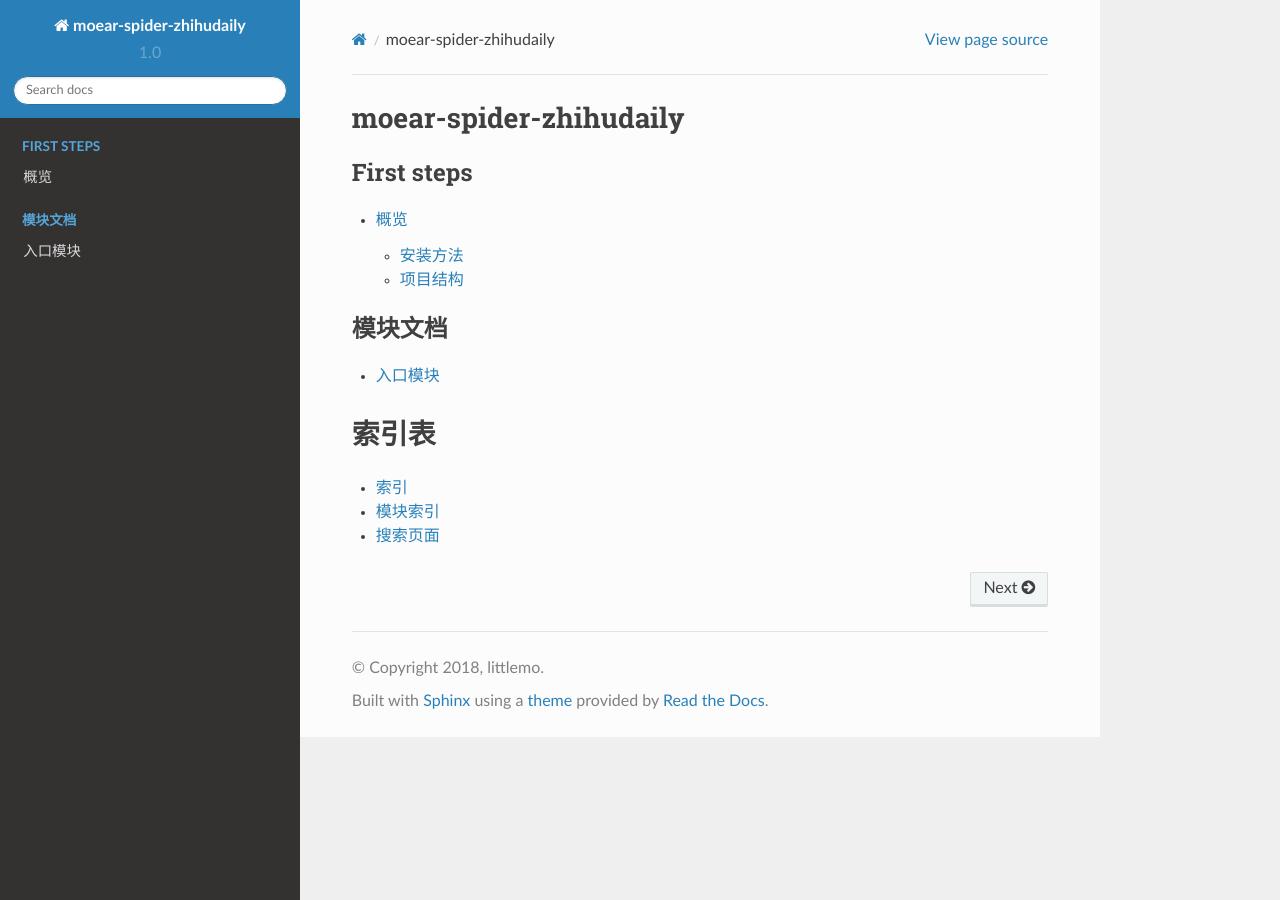
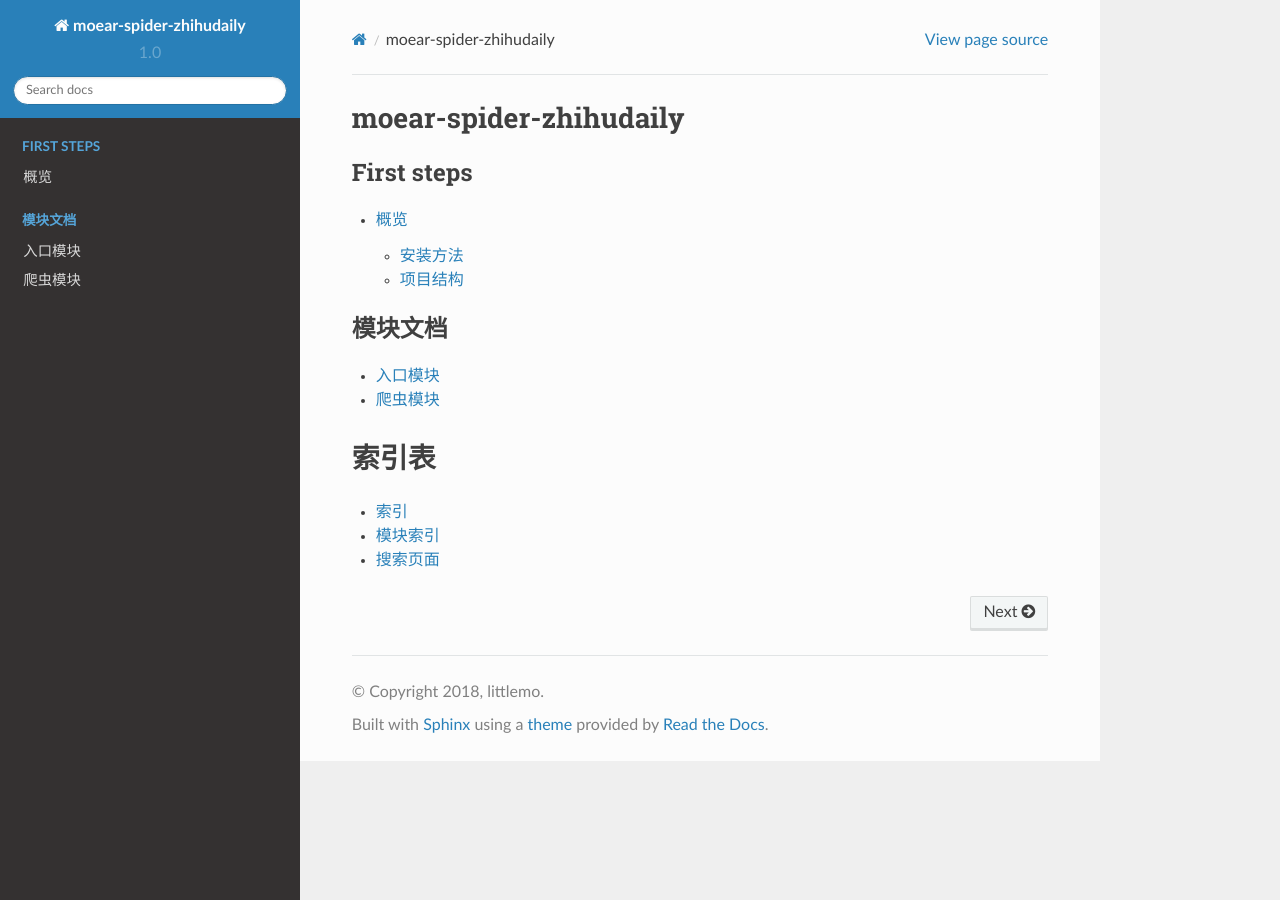
Before and after one commit to littlemo/moear-spider-zhihudaily, a Sphinx documentation site: the page built from docs/source/index.rst, in a window 1280 px wide. Built offline with Sphinx 7.4.7 and the Read the Docs theme 2.0.0, drawn with Linux system fonts in a browser that asks for light colours; formulas are drawn with MathJax 3.

Commit message:
F: 实现爬虫模块文档页，并添加到主索引页中

```diff
--- a/docs/source/index.rst
+++ b/docs/source/index.rst
@@ -17,6 +17,7 @@ moear-spider-zhihudaily
    :caption: 模块文档
 
    module/entry
+   module/zhihu_daily
 
 
 索引表
--- /dev/null
+++ b/docs/source/module/zhihu_daily.rst
@@ -0,0 +1,7 @@
+.. _module-spider:
+
+========
+爬虫模块
+========
+
+.. automodule:: moear_spider_zhihudaily.spiders.zhihu_daily
```
